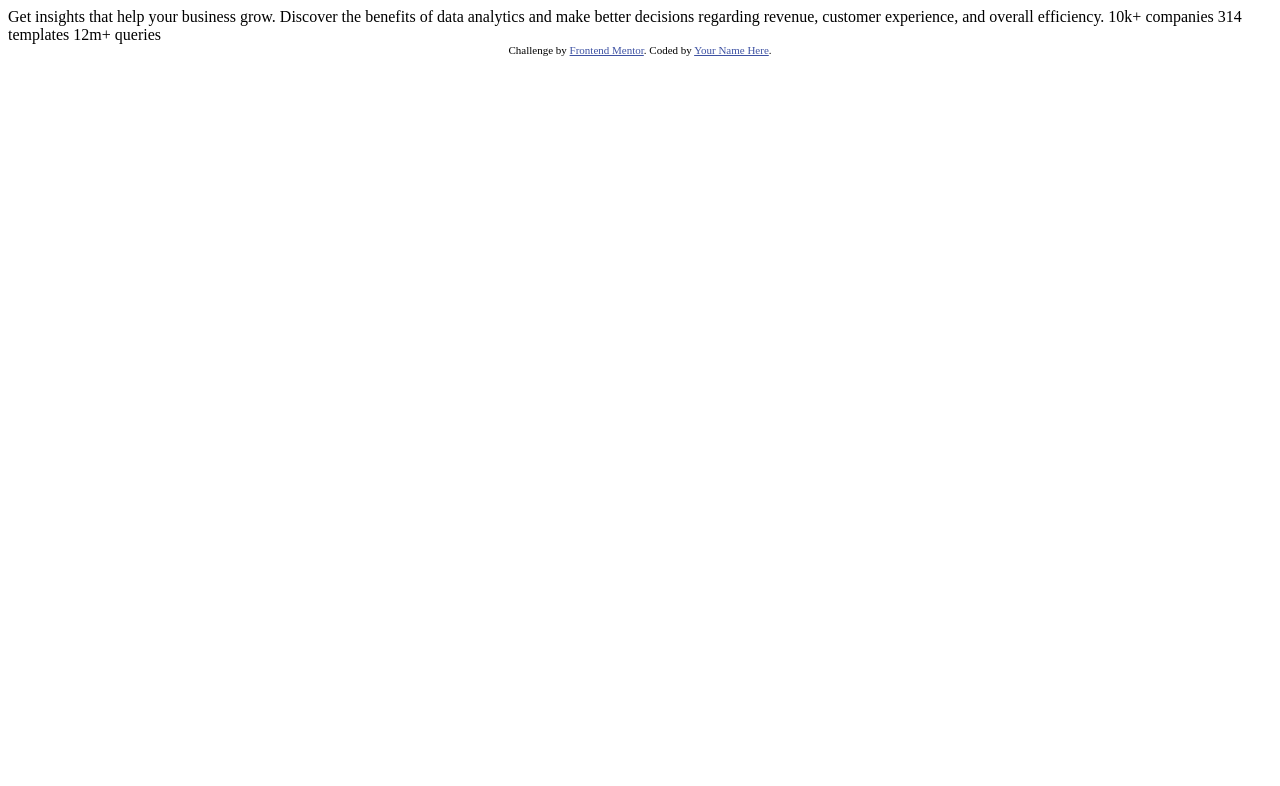
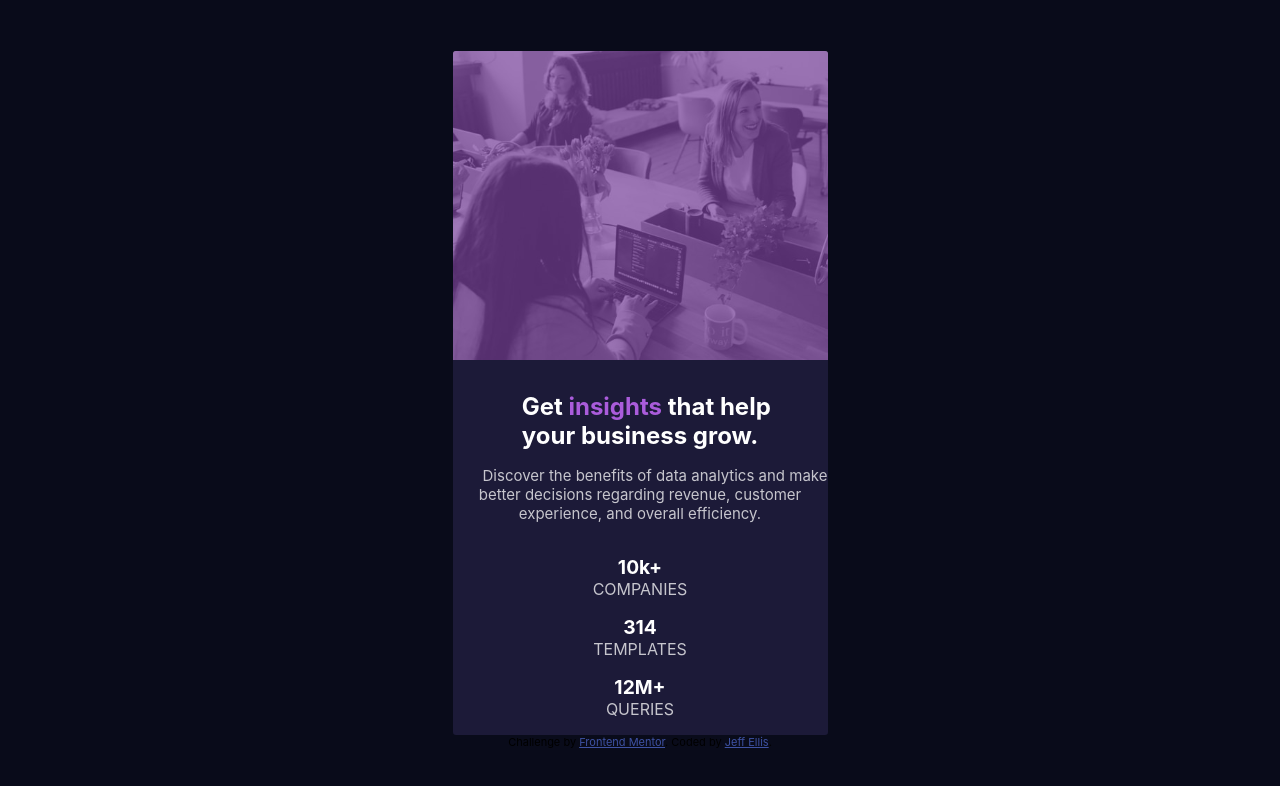
Before and after one commit to jellis777/stats-preview-card, a plain HTML site: page index.html in a window 1280 px wide. Drawn offline with Linux system fonts and the light colour scheme.

Commit message:
final commit

```diff
--- a/index.html
+++ b/index.html
@@ -7,27 +7,39 @@
   <link rel="icon" type="image/png" sizes="32x32" href="./images/favicon-32x32.png">
 
   <title>Frontend Mentor | Stats preview card component</title>
-
-  <!-- Feel free to remove these styles or customise in your own stylesheet 👍 -->
-  <style>
-    .attribution { font-size: 11px; text-align: center; }
-    .attribution a { color: hsl(228, 45%, 44%); }
-  </style>
+  <link rel="stylesheet" src="https://fonts.google.com/specimen/Inter"
+  <link rel="stylesheet" href="styles.css">
 </head>
 <body>
+  <div class="stat-card">
+    <div class="image-wrapper">
+      <picture>
+        <source media="(min-width: 768px)" srcset="images/image-header-desktop.jpg">
+        <img class="image mobile" src="images/image-header-mobile.jpg" alt="Responsive image">
+      </picture>
+      <div class="overlay"></div>
+    </div>
+    <h1 class="heading">Get <span class="highlight">insights</span> that help your business grow.</h1>
+    <p class="description">Discover the benefits of data analytics and make better decisions regarding revenue, customer
+      experience, and overall efficiency.</p>
 
-  Get insights that help your business grow.
-
-  Discover the benefits of data analytics and make better decisions regarding revenue, customer
-  experience, and overall efficiency.
-
-  10k+ companies
-  314 templates
-  12m+ queries
-
+    <div class="stats"></div>
+      <div class="stat">
+        <h1 class="numbers">10k+</h1>
+        <p class="subject">companies</p>
+      </div>
+      <div class="stat">
+        <h1 class="numbers">314</h1>
+        <p class="subject">templates</p>
+      </div>
+      <div class="stat">
+        <h1 class="numbers">12M+</h1>
+        <p class="subject">queries</p>
+      </div>
+  </div>
   <div class="attribution">
     Challenge by <a href="https://www.frontendmentor.io?ref=challenge" target="_blank">Frontend Mentor</a>.
-    Coded by <a href="#">Your Name Here</a>.
+    Coded by <a href="#">Jeff Ellis</a>.
   </div>
 </body>
 </html>
--- /dev/null
+++ b/styles.css
@@ -0,0 +1,110 @@
+*,
+*::before,
+*::after {
+    box-sizing: border-box;
+    margin: 0;
+    padding: 0;
+}
+
+html, body {
+    background-color: hsl(233, 47%, 7%);
+    display: flex;
+    flex-direction: column;
+    justify-content: center;
+    align-items: center;
+    padding: 0 1rem;
+    min-height: 100vh;
+    width: 100%;
+    box-sizing: border-box;
+    font-family: "Inter", sans-serif;
+}
+
+.stat-card {
+    background-color: hsl(244, 37%, 16%);
+    border-radius: 3px;
+    height: auto;
+    min-height: 300px;
+    width: 100%;
+    max-width: 375px;
+    display: flex;
+    flex-direction: column;
+    justify-content: center;
+    align-items: center;
+    text-align: center;
+}
+
+.image-wrapper {
+    position: relative;
+    width: fit-content;
+    display: inline-block;
+}
+
+.image-wrapper img {
+    display: block;
+    width: 100%;
+    height: auto;
+    filter: brightness(60%);
+    border-top-right-radius: 3px;
+    border-top-left-radius: 3px;
+}
+
+.overlay {
+    position: absolute;
+    top: 0;
+    left: 0;
+    width: 100%;
+    height: 100%;
+    background-color: hsl(277, 64%, 61%, 0.5);
+    border-top-right-radius: 3px;
+    border-top-left-radius: 3px;
+
+}
+
+.heading, .numbers {
+    color: hsl(0, 0%, 100%);
+}
+
+.heading {
+    padding: 2rem;
+    font-size: 1.5rem;
+    text-indent: 4%;
+}
+
+.highlight {
+    color: hsl(277, 64%, 61%);
+}
+.description {
+    color: hsla(0, 0%, 100%, 0.75);
+    text-indent: 8%;
+    margin-top: -1rem;
+    margin-bottom: 2rem;
+    font-size: 15px;
+}
+
+.stats {
+    display: flex;
+    justify-content: center;
+    align-items: center;
+}
+
+.numbers {
+    color: hsl(0, 0%, 100%);
+
+}
+
+.stat {
+    margin-bottom: 1rem;
+}
+
+.numbers {
+    font-size: 1.2rem;
+}
+
+.subject {
+    text-transform: uppercase;
+    color: hsla(0, 0%, 100%, 0.75)
+}
+
+
+.attribution { font-size: 11px; text-align: center; }
+.attribution a { color: hsl(228, 45%, 44%); }
```
